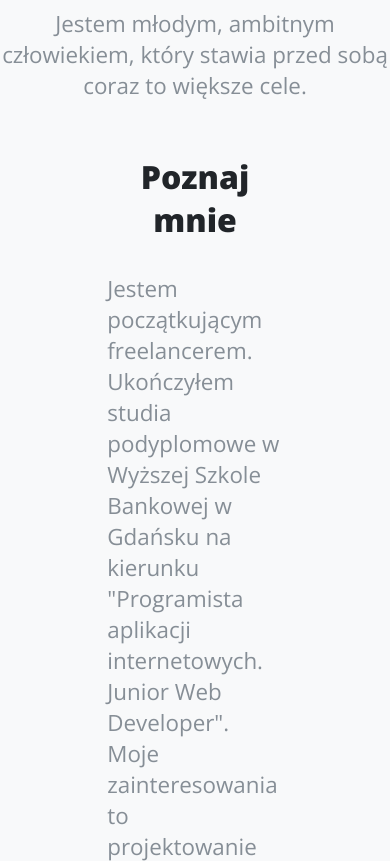
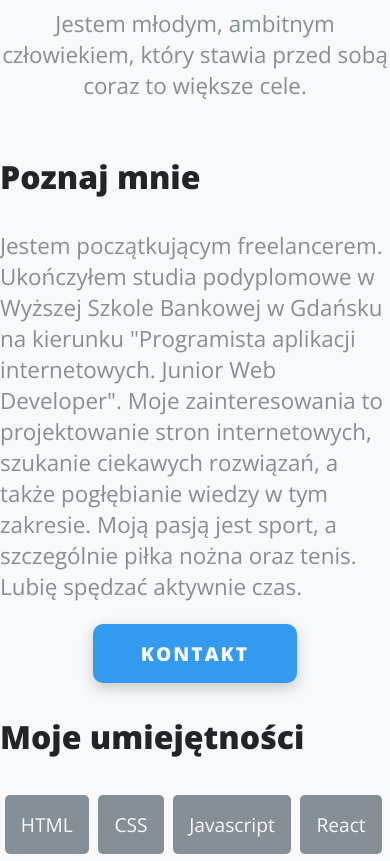
Before and after one commit to Mefyu6/portfolio, a plain HTML site: page index.html in a window 390 px wide. Shown: the part 700-1561 px from the top of the page. Drawn offline with nearby package versions, Linux system fonts and the light colour scheme; a web font is replaced by a local one.

Commit message:
section about changes

```diff
--- a/index.html
+++ b/index.html
@@ -134,7 +134,6 @@
                         <div class="about__skill">Github</div>
                         <div class="about__skill">Bootstrap</div>
                         <div class="about__skill">Wordpress</div>
-                        <div class="about__skill">MS Office</div>
                     </div>
                 </div>
             </div>
--- a/style.css
+++ b/style.css
@@ -94,9 +94,12 @@ breakpoints
   }
   .about__columns{
     flex-direction: column;
-    align-items: center;
   }
-  .about__column h3 {
+  .about__column {
+    width: auto !important;
+  }
+  .about__button {
+    margin-top: auto !important;
     text-align: center;
   }
 
```
